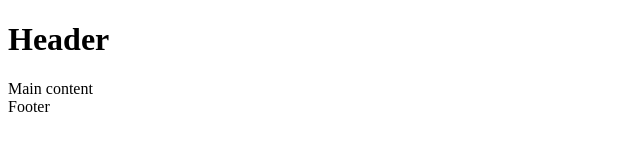
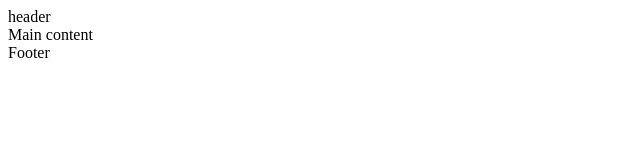
Before and after one commit to FlavioAvdulla/holbertonschool-web_front_end, a plain HTML site: page html_advanced/3-index.html in a window 1280 px wide. Shown: the whole page, without its empty margins (0-640 px from the left). Drawn offline with Linux system fonts and the light colour scheme.

Commit message:
3-index.html

```diff
--- a/html_advanced/3-index.html
+++ b/html_advanced/3-index.html
@@ -12,7 +12,7 @@
 
 <body>
     <header>
-        <h1>Header</h1>
+        header
     </header>
     <main>
         Main content
```
